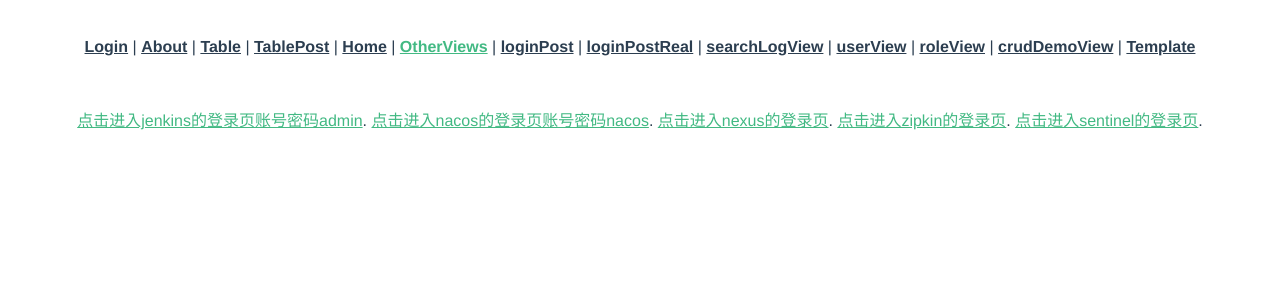
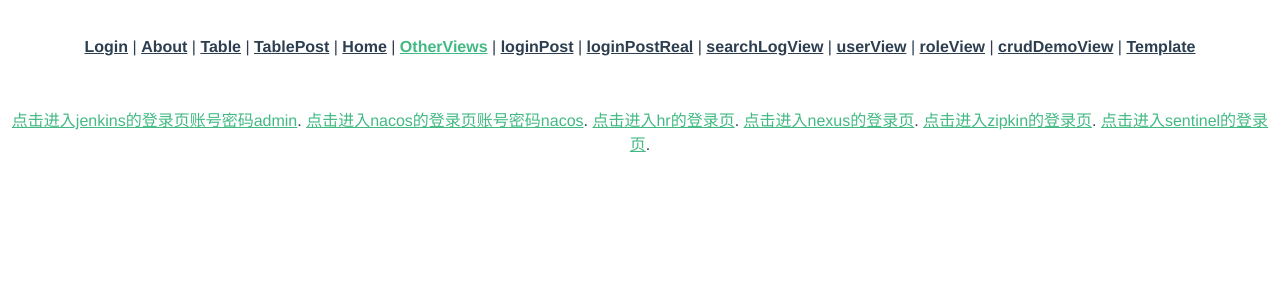
Before and after one commit to gongbenzhengzhuan/personsite-vue3-ts, a Vue app: page /sentinel in a window 1280 px wide. Shown: the top 300 px of the page. Built offline with nearby package versions, Linux system fonts and the light colour scheme.

Commit message:
vue3-考虑展示多个网站demo演示

```diff
--- a/src/views/SentinelView.vue
+++ b/src/views/SentinelView.vue
@@ -4,6 +4,7 @@
     <p>
       <a href="http://123.60.190.167:8080/" target="_blank" rel="jenkins">点击进入jenkins的登录页账号密码admin</a>.
       <a href="http://101.37.117.226:8848/nacos/#/login" target="_blank" rel="nacos">点击进入nacos的登录页账号密码nacos</a>.
+      <a href="http://101.37.117.226:20712/hr" target="_blank" rel="hr">点击进入hr的登录页</a>.
       <a href="http://101.37.117.226:8081/" target="_blank" rel="nexus">点击进入nexus的登录页</a>.
       <a href="http://101.37.117.226:9411/zipkin/?serviceName=all&spanName=all&lookback=3600000&startTs=1681996422086&endTs=1682000022086&annotationQuery=&minDuration=&limit=10&sortOrder=duration-desc" target="_blank" rel="zipkin">点击进入zipkin的登录页</a>.
       <a href="http://101.37.117.226:8111/#/login" target="_blank" rel="sentinel">点击进入sentinel的登录页</a>.
```
